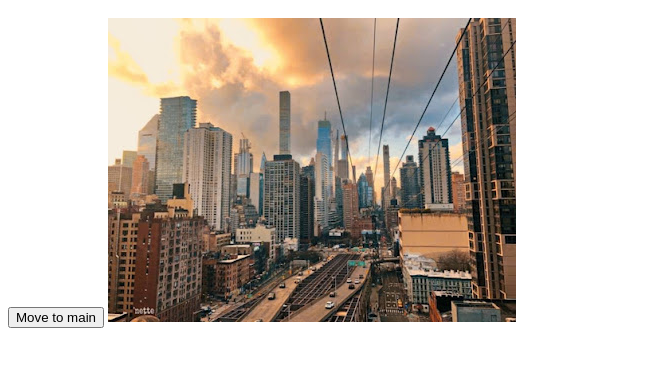
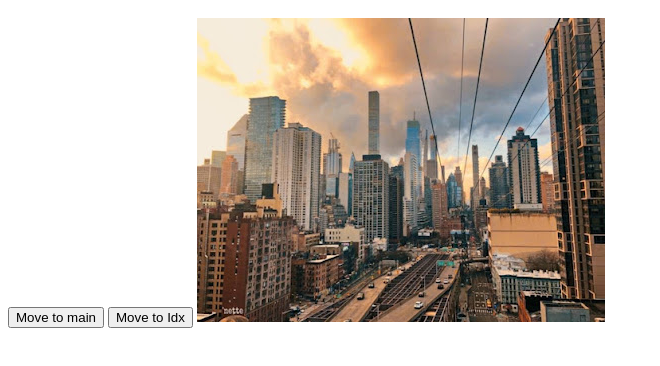
Before and after one commit to cux-maks/test_page.github.io, a plain HTML site: page newYour.html in a window 1280 px wide. Shown: the part 48-414 px from the top of the page, without its empty margins (0-660 px from the left). Drawn offline with Linux system fonts and the light colour scheme; files whose address does not match are found by name.

Commit message:
20230322

```diff
--- a/newYour.html
+++ b/newYour.html
@@ -7,6 +7,7 @@
     <body>
         <h1> NEW YORK </h1>
         <button type = "button" onclick = "move()"> Move to main </button>
+        <button type = "button" onclick = "location.href = './index.html'"> Move to Idx </button>
         <img src = "../sources/newyork.jpg"/>
     </body>
 </html>
```
